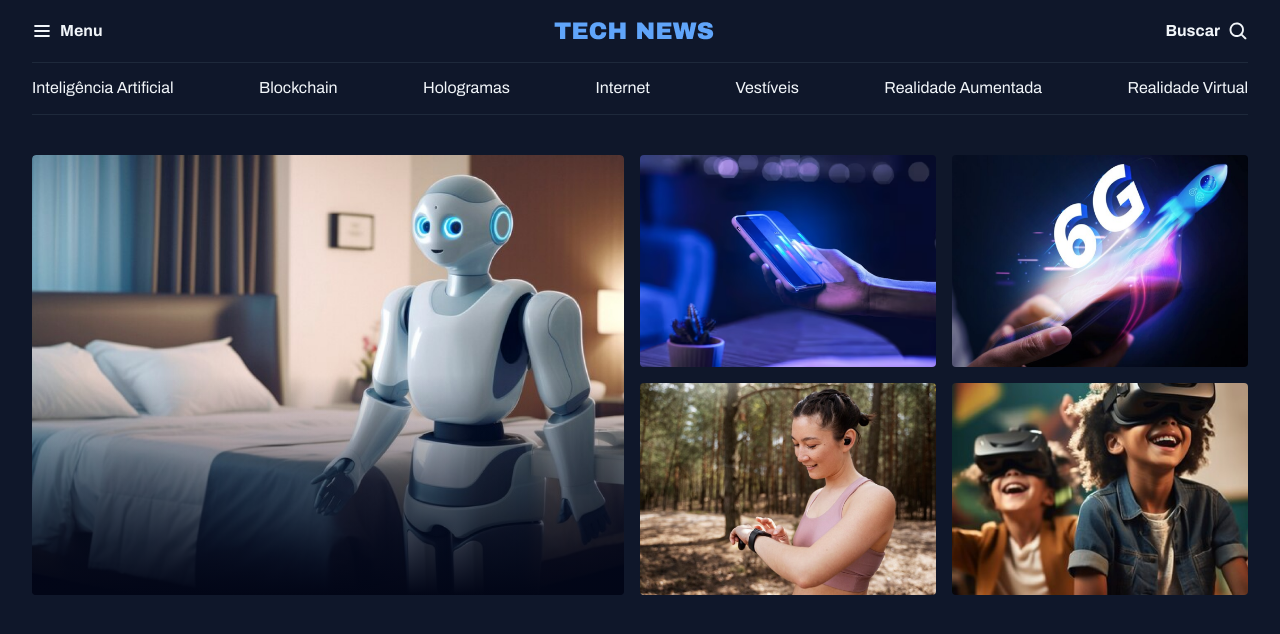
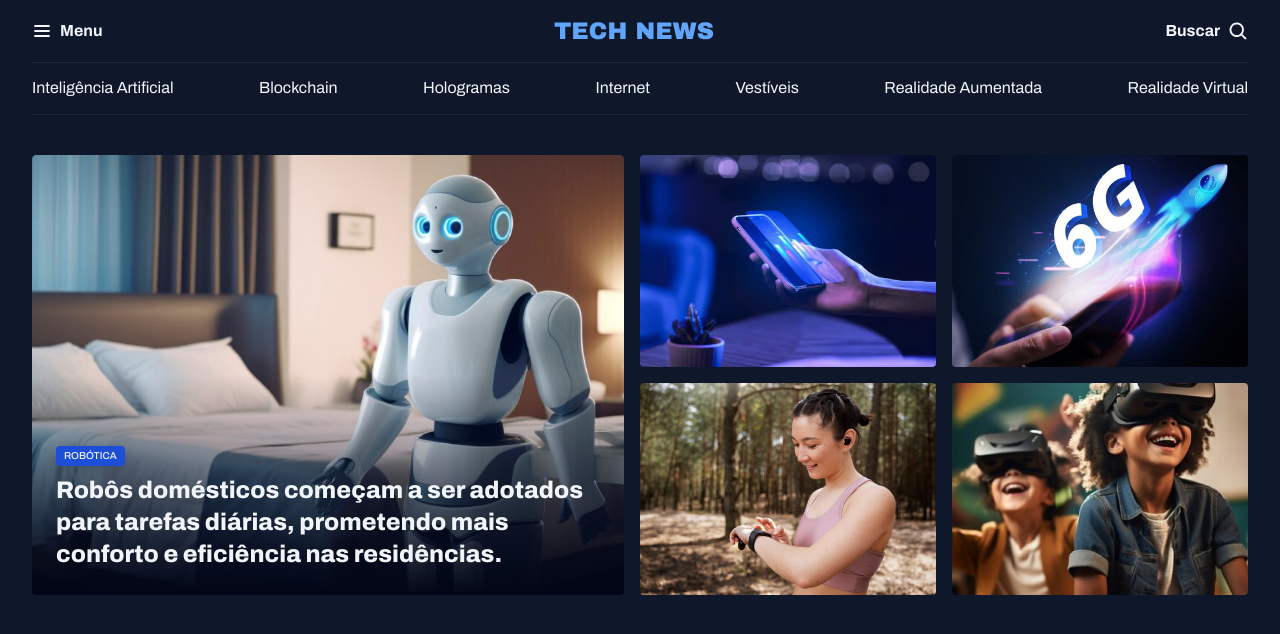
Before and after one commit to ana-bene/Portal-de-Not-cia, a plain HTML site: page index.html in a window 1280 px wide. Drawn offline with Linux system fonts and the light colour scheme.

Commit message:
ajustando card

```diff
--- a/index.html
+++ b/index.html
@@ -39,9 +39,13 @@
 
     <main class=" grid container">
         <section id="featured" class="grid grid-flow-col gap-16">
-            <div class="card">
+            <figure class="card">
                 <img src="assets/images/Image 01.png" alt="">
-            </div>
+                <figcaption>
+                    <span class="content-tag">Robótica</span>
+                    <h2 class="text-2xl">Robôs domésticos começam a ser adotados para tarefas diárias, prometendo mais conforto e eficiência nas residências.</h2>
+                </figcaption>
+            </figure>
         <div class="grid grid-cols-2 gap-16">
             <div>
                 <img src="assets/images/Image 02.png" alt="">
--- a/styles/global.css
+++ b/styles/global.css
@@ -53,3 +53,13 @@ img {
 main {
     margin-top: 40px;
 }
+
+.content-tag {
+    display: inline-block;
+    background-color: var(--brand-color-dark);
+    padding: 4px 8px;
+    border-radius: 4px;
+    font: 500 10px/1.2 var(--font-family);
+    text-transform: uppercase;
+    box-shadow: 0px 4px 16px #02061740;
+}
--- a/styles/sections.css
+++ b/styles/sections.css
@@ -22,4 +22,14 @@
             #020617 100%
         );
     }
+
+    figcaption {
+        position: absolute;
+        bottom: 0;
+        padding: 24px;
+    }
+
+    h2 {
+        margin-top: 8px;
+    }
 }
--- a/styles/utility.css
+++ b/styles/utility.css
@@ -14,3 +14,19 @@
 .gap-16 {
     gap: 16px;
 }
+
+.text-2xl {
+    font: var(--h1);
+}
+
+.text-xl {
+    font: var(--h2);
+}
+
+.text-lg {
+    font: var(--h3);
+}
+
+.text-sm {
+    font: var(--text-sm);
+}
```
